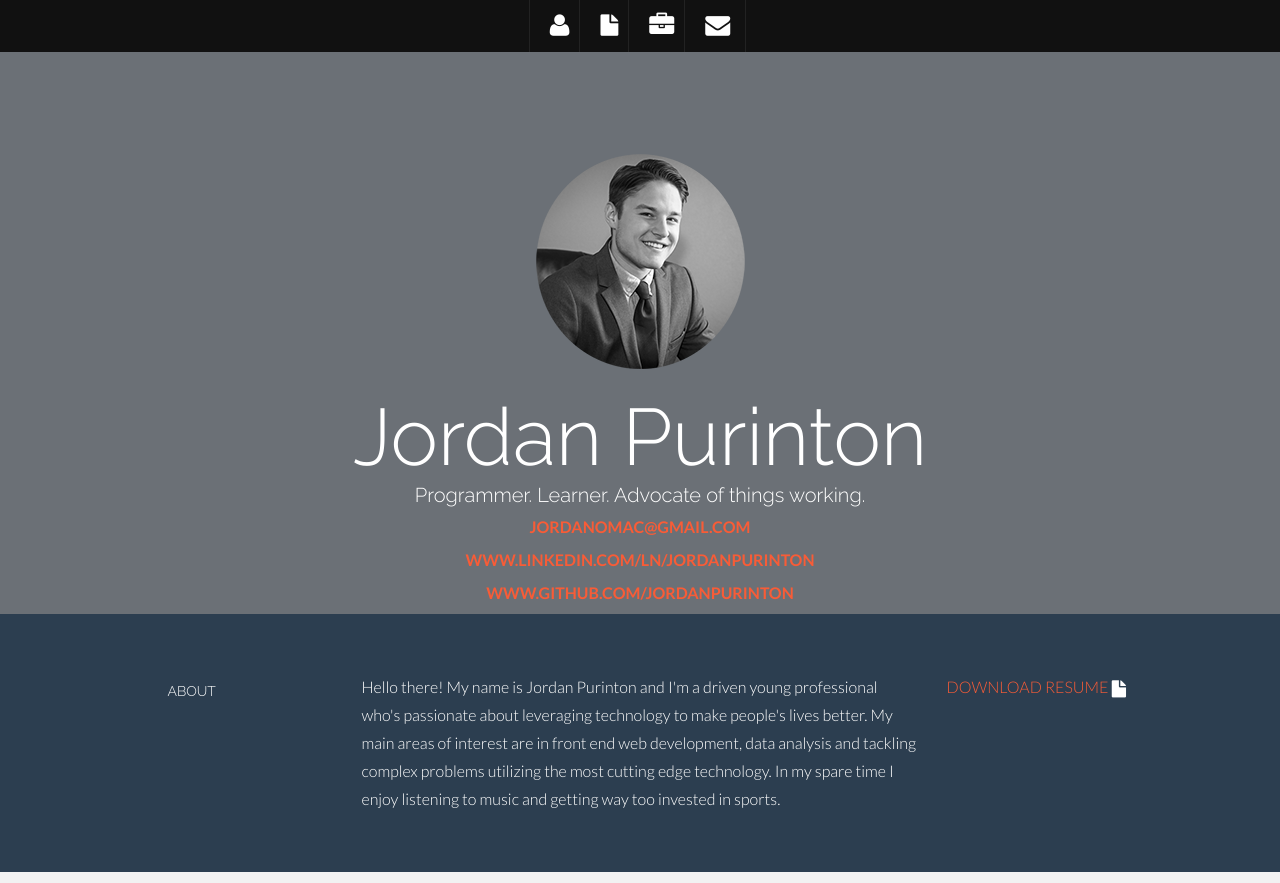
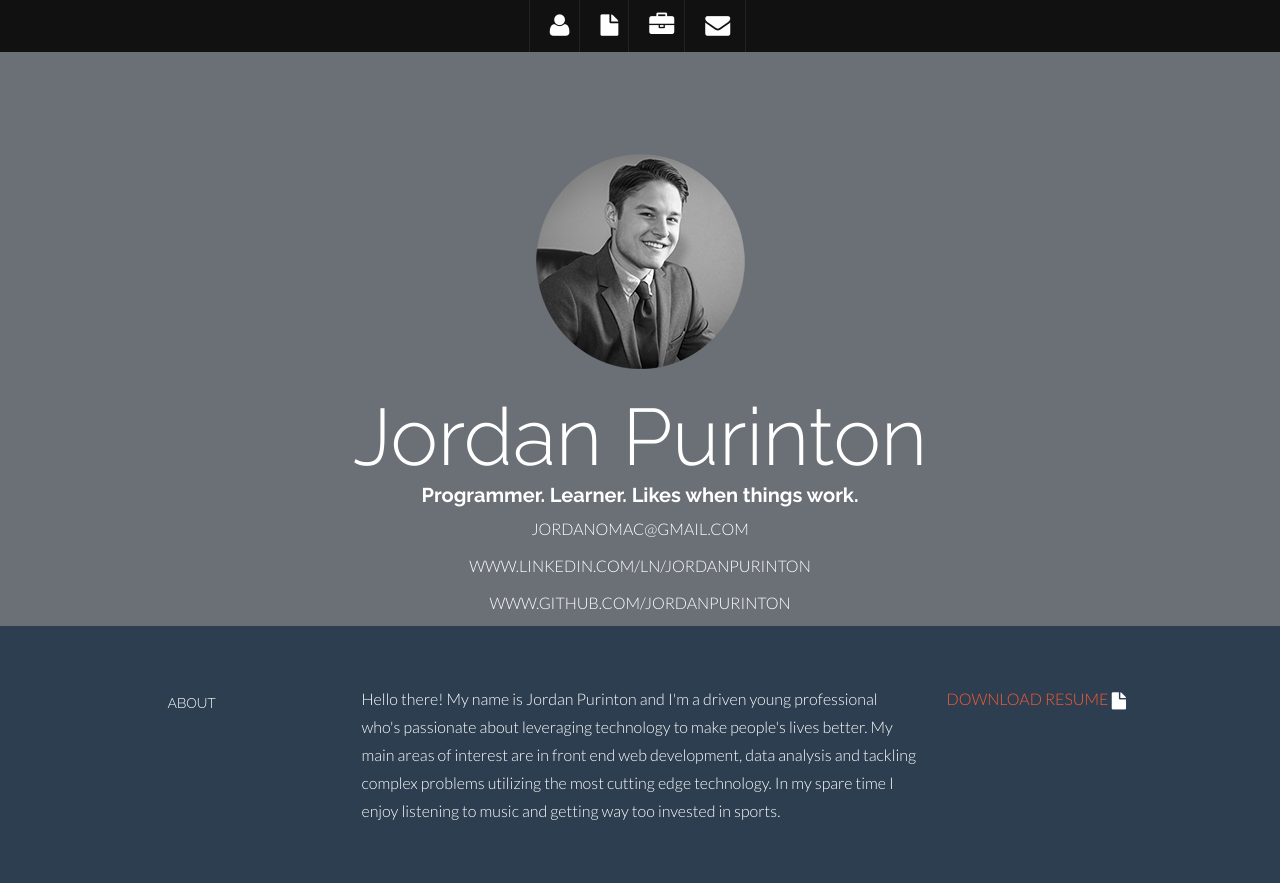
Before and after one commit to jordanpurinton/jordanpurinton.github.io, a PHP site: page / in a window 1280 px wide. Shown: the top 883 px of the page. Run offline with PHP 8.4, Linux system fonts and the light colour scheme.

Commit message:
you guessed it...more formatting

```diff
--- a/Theme/assets/css/main.css
+++ b/Theme/assets/css/main.css
@@ -92,6 +92,7 @@ a:after {
 
 #circlepic {
 	top: 100px;
+
 }
 
 
--- a/index.html
+++ b/index.html
@@ -65,10 +65,10 @@
             <div class="col-lg-12">
                 <img src="Theme/assets/img/jordan-purinton-pic.png" id="circlepic"</img>
                 <h1 style="margin-bottom: -1.5%;">Jordan Purinton</h1>
-                <h3 style="color: #ffffff">Programmer. Learner. Advocate of things working.</h3>
-                <a href="https://jordanomac@gmail.com"><b>JORDANOMAC@GMAIL.COM<h5></h5></b></a>
-                <a href="https://www.linkedin.com/in/jordanpurinton"><b>WWW.LINKEDIN.COM/LN/JORDANPURINTON<h5></h5></b></a>
-                <a href ="https://www.github.com/jordanpurinton"><b>WWW.GITHUB.COM/JORDANPURINTON<h5></h5></b></a>
+                <h3 style="color: #ffffff"><b>Programmer. Learner. Likes when things work.</b></h3>
+                <a href="https://jordanomac@gmail.com"><p style="color:white">JORDANOMAC@GMAIL.COM<h5></h5></p></a>
+                <a href="https://www.linkedin.com/in/jordanpurinton"><p style="color:white">WWW.LINKEDIN.COM/LN/JORDANPURINTON<h5></h5></p></a>
+                <a href ="https://www.github.com/jordanpurinton"><p style="color:white">WWW.GITHUB.COM/JORDANPURINTON<h5></h5></p></a>
             </div><!--/.col-lg-12 -->
         </div><!--/.row -->
     </div><!--/.container -->
```
